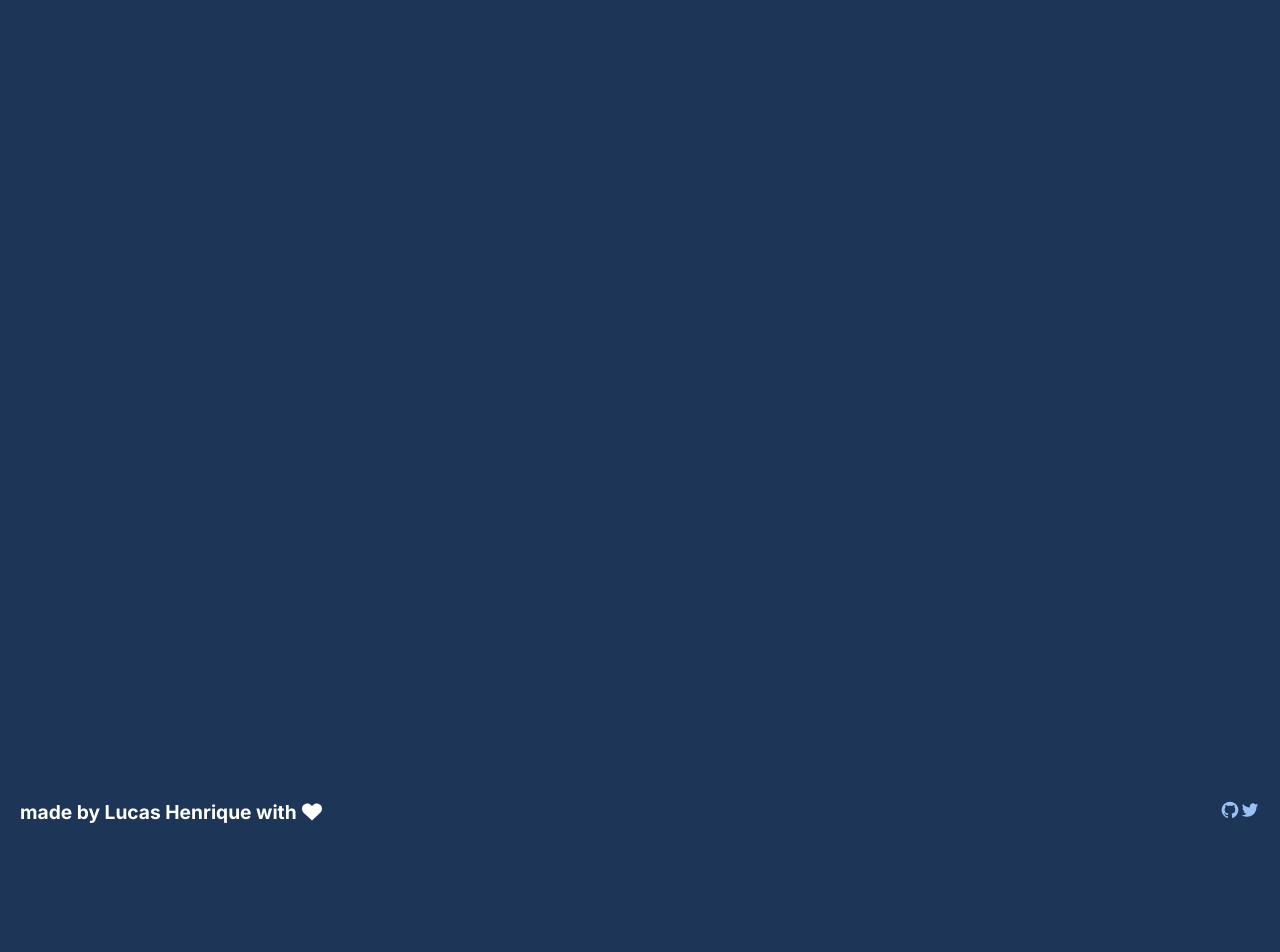
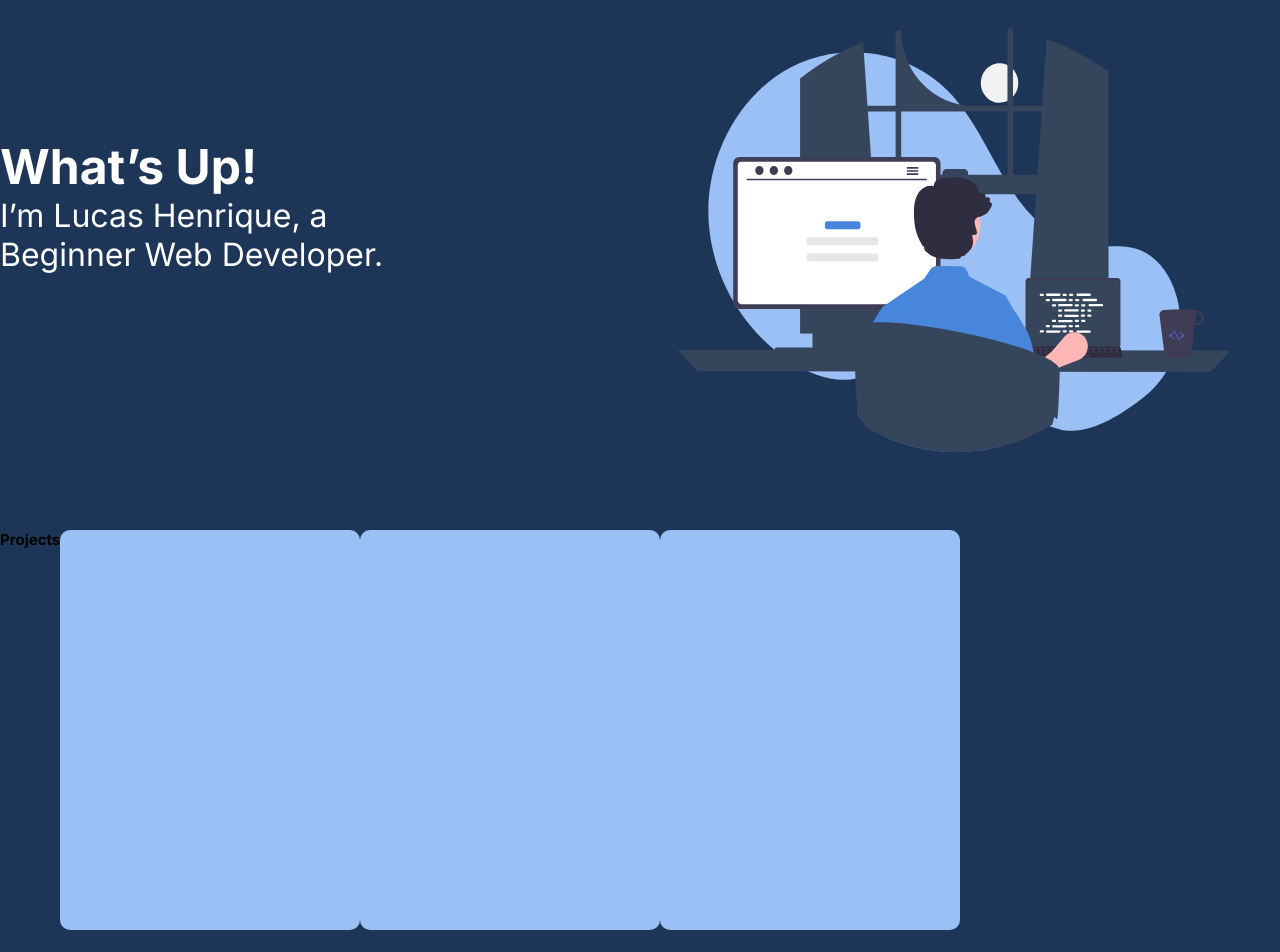
Before and after one commit to forlucashenrique/site-pessoal-comeia-react, a React (Vite) app: page / in a window 1280 px wide. Shown: the part 200-1152 px from the top of the page. Before the commit the page ends 1044 px from the top, so only its background shows below. Built offline with nearby package versions, Linux system fonts and the light colour scheme.

Commit message:
feat: create about section

```diff
--- a/src/App.jsx
+++ b/src/App.jsx
@@ -1,13 +1,18 @@
 import { ThemeProvider } from "styled-components"
 import { Layout } from "./components/Layout/Layout"
 import { theme } from "./theme"
+import { About } from "./components/About"
+import { Projects } from "./components/Projects"
 
 
 export const App = () => {
 
   return (
     <ThemeProvider theme={theme}>
-      <Layout/>
+      <Layout>
+        <About />
+        <Projects />
+      </Layout>
     </ThemeProvider>
   )
 }
--- /dev/null
+++ b/src/components/About/index.jsx
@@ -0,0 +1,26 @@
+import { SectionStyled } from "../shared/SectionStyled"
+import { Content, ContentWrapper, Image, SubTitle } from "./style"
+import AboutImage from './../../assets/about.svg'
+
+export const About = () => {
+    return (
+        <SectionStyled display='flex'>
+            <ContentWrapper align='center'>
+                <ContentWrapper direction='column' width='60%' >
+                    <SubTitle>
+                        What’s Up!
+                    </SubTitle>
+                    <Content>
+                        I’m Lucas Henrique,
+                        a Beginner Web Developer.
+                    </Content>
+                </ContentWrapper>
+
+
+            </ContentWrapper>
+            <ContentWrapper align='center' position='relative'>
+                <Image src={AboutImage} alt="about image"/>
+            </ContentWrapper>
+        </SectionStyled>
+    )
+}
--- /dev/null
+++ b/src/components/About/style.jsx
@@ -0,0 +1,44 @@
+import styled, { keyframes } from 'styled-components';
+
+const loopJump = keyframes`
+
+  0% {
+    top: 90px; left: 0px;
+  }
+
+  100% {
+    top: 150px; left: 40px;
+  }
+
+`
+
+
+export const ContentWrapper = styled.div`
+    width: ${props => props.width || '50%'};
+    position: ${props => props.position || 'static'};
+    display: flex;
+    justify-content: flex-start;
+    flex-direction: ${props => props.direction ? props.direction : 'row'};
+    align-items: ${props => props.align ? props.align : 'flex-start'};
+`
+
+export const SubTitle = styled.h2`
+    font-size: 4.8rem;
+    color: white;
+
+`
+
+export const Content = styled.p`
+    font-size: 3.2rem;
+    color: white;
+`
+
+export const Image = styled.img`
+    position: absolute;
+    animation-name: ${loopJump};
+    animation-duration: 2s;
+    animation-iteration-count: infinite;
+    animation-direction: alternate;
+    animation-timing-function: ease-in-out;
+
+`
--- a/src/components/Layout/Footer/style.jsx
+++ b/src/components/Layout/Footer/style.jsx
@@ -20,7 +20,7 @@ export const FooterStyled = styled.footer`
     & span {
         margin-right: 5px;
         color: white;
-        font-size: 1.2rem;
+        font-size: 1.8rem;
         font-weight: bold;
     }
 
--- a/src/components/Layout/Header/style.jsx
+++ b/src/components/Layout/Header/style.jsx
@@ -12,7 +12,7 @@ export const HeaderStyled = styled.header`
 `
 
 export const Title = styled.h1`
-    font-size: 3rem;
+    font-size: 4.8rem;
 `
 
 export const Navigation = styled.nav`
@@ -24,7 +24,7 @@ export const Navigation = styled.nav`
     }
 
     & a {
-        font-size: 1.3rem;
+        font-size: 2.4rem;
         font-weight: 500;
         padding: 10px;
         border-radius: 10px;
--- a/src/components/Layout/Layout/index.jsx
+++ b/src/components/Layout/Layout/index.jsx
@@ -6,15 +6,8 @@ export const Layout = ({children}) => {
     return (
         <LayoutStyled>
             <Header/>
-            <div
-                style={{
-                    minHeight: '900px'
-                }}
-            >
-
                 {children}
-            </div>
-            <Footer />
+            <Footer/>
         </LayoutStyled>
 
 
--- /dev/null
+++ b/src/components/Projects/index.jsx
@@ -0,0 +1,16 @@
+import { SectionStyled } from "../shared/SectionStyled"
+import { Card, SubTitle } from "./style"
+
+export const Projects = () => {
+    return (
+        <SectionStyled display='flex'>
+
+            <SubTitle>
+                Projects
+            </SubTitle>
+            <Card />
+            <Card />
+            <Card />
+        </SectionStyled>
+    )
+}
--- /dev/null
+++ b/src/components/Projects/style.jsx
@@ -0,0 +1,16 @@
+import styled from 'styled-components';
+
+
+export const Card = styled.div`
+    width: 300px;
+    height: 400px;
+    border-radius: 10px;
+    background: #9AC0F5;
+    cursor: pointer;
+    transition: .5s ;
+`
+
+export const SubTitle = styled.h2`
+
+
+`
--- /dev/null
+++ b/src/components/shared/SectionStyled.jsx
@@ -0,0 +1,10 @@
+import styled from 'styled-components';
+
+
+export const SectionStyled = styled.section`
+
+    display: ${props => props.display ? props.display : 'block'};
+    width: 100%;
+    height: 65rem;
+
+`
--- a/src/index.css
+++ b/src/index.css
@@ -12,6 +12,10 @@ a {
   text-decoration: none;
 }
 
+html {
+  font-size: 62.5%
+}
+
 body {
   background-color: #1D3557;
   font-family: 'Inter', sans-serif;
```
Also changed, not shown: src/assets/about.svg (added).
